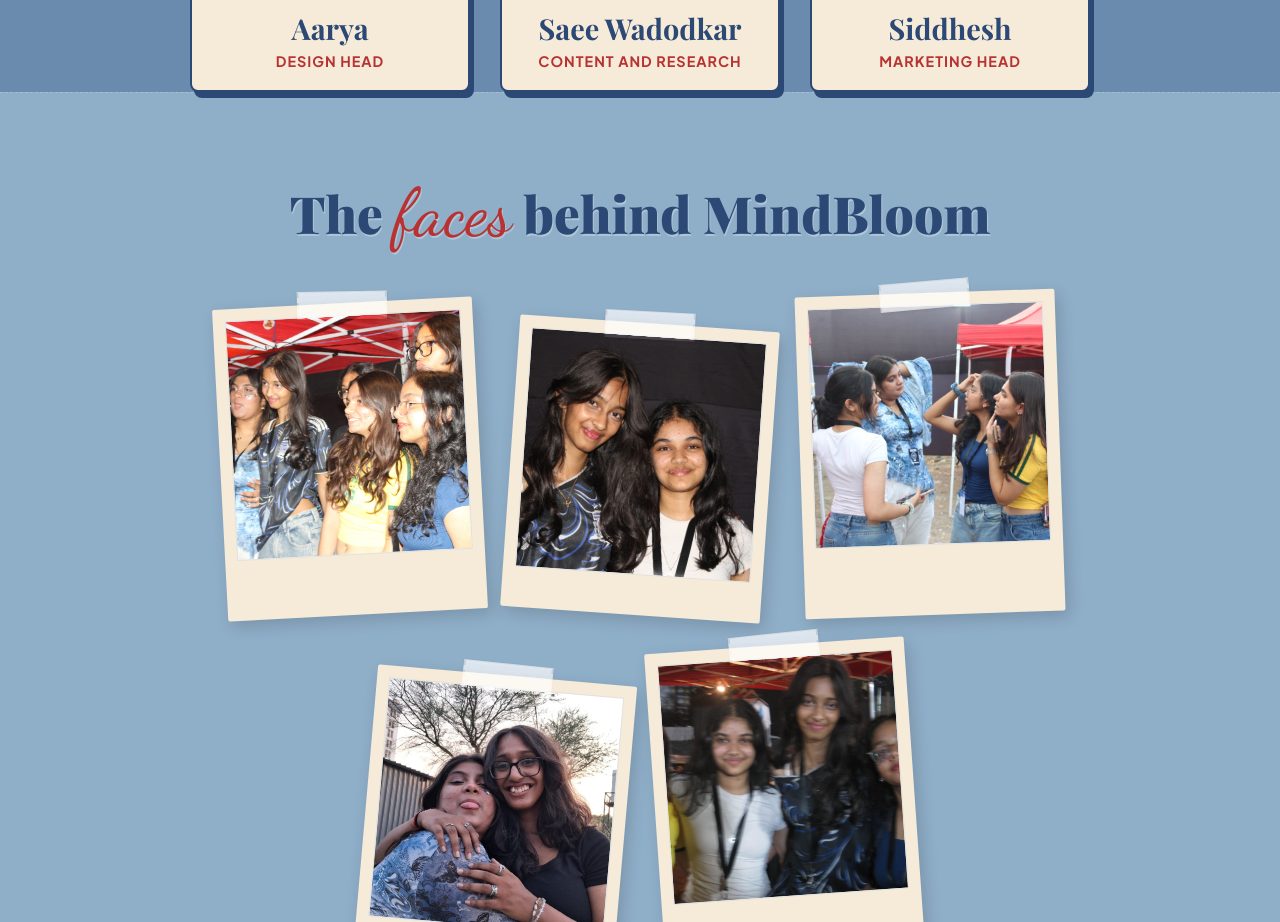
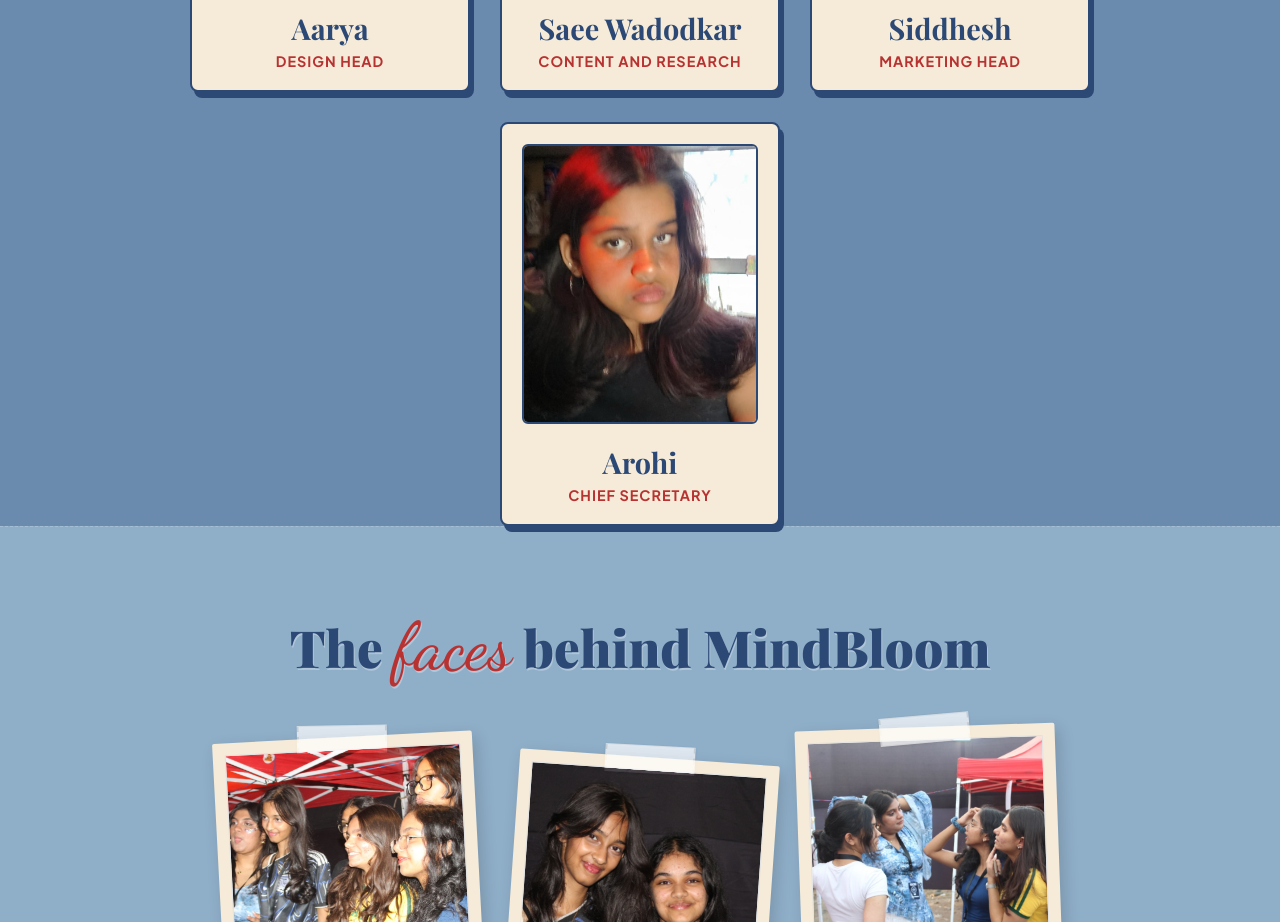
Before and after one commit to ibeastmanish/Project-Mindbloom, a website: page index.html in a window 1280 px wide. Shown: the part 6460-7382 px from the top of the page. Drawn offline with nearby package versions, Linux system fonts and the light colour scheme; no server answers; a web font is replaced by a local one.

Commit message:
Add Arohi Chief Secretary profile card

```diff
--- a/index.html
+++ b/index.html
@@ -2035,6 +2035,11 @@
         <div class="meet-name">Siddhesh</div>
         <div class="meet-role">Marketing Head</div>
       </div>
+      <div class="meet-card fade-up">
+        <img src="images/team/secretary-arohi.png" alt="Arohi - Chief Secretary" class="meet-photo" loading="lazy" />
+        <div class="meet-name">Arohi</div>
+        <div class="meet-role">Chief Secretary</div>
+      </div>
     </div>
   </div>
 </section>
```
Also changed, not shown: images/team/secretary-arohi.png (added).
